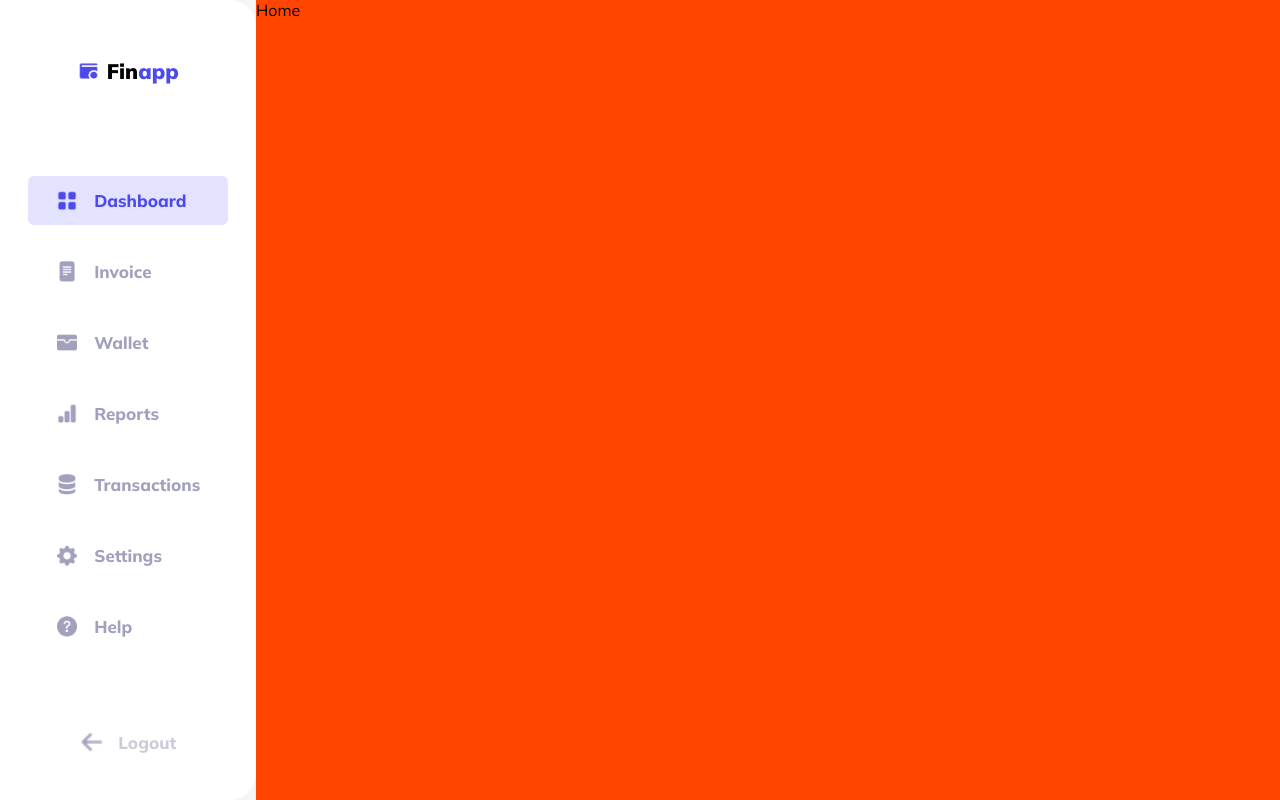
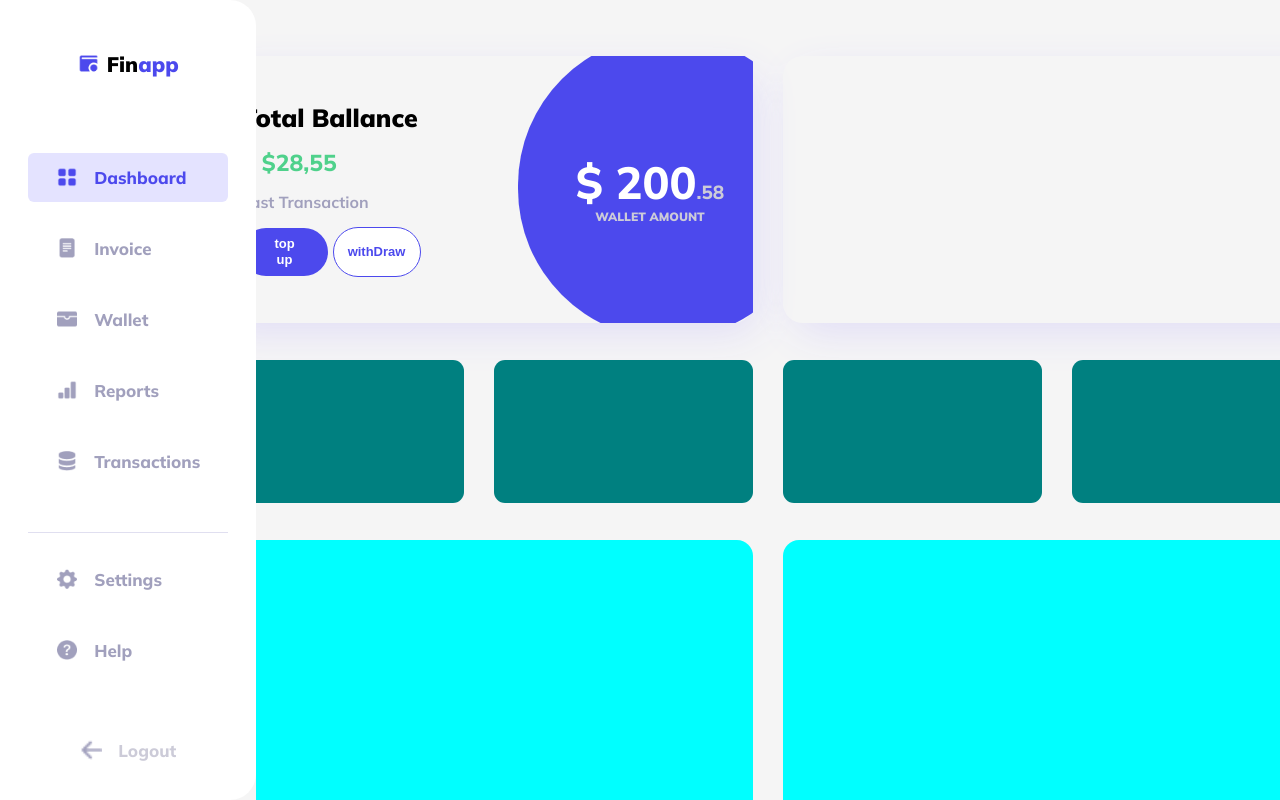
Before and after one commit to mohammadufo/dashboard-task, a React (Vite) app: page / in a window 1280 px wide. Built offline with nearby package versions, Linux system fonts and the light colour scheme.

Commit message:
add total component

```diff
--- a/package.json
+++ b/package.json
@@ -10,6 +10,7 @@
     "preview": "vite preview"
   },
   "dependencies": {
+    "@types/styled-components": "^5.1.26",
     "react": "^18.2.0",
     "react-dom": "^18.2.0",
     "styled-components": "^6.0.0-rc.3"
--- a/src/components/Sidebar.tsx
+++ b/src/components/Sidebar.tsx
@@ -26,7 +26,13 @@ const Top = styled.div`
   align-items: center;
   padding: 25px;
 `
-const Main = styled.div``
+const Main = styled.div`
+  display: flex;
+  flex-direction: column;
+  align-content: center;
+  justify-content: center;
+  gap: 46px;
+`
 const Footer = styled.div`
   display: flex;
   justify-content: center;
@@ -35,7 +41,13 @@ const Footer = styled.div`
   gap: 16px;
   font-weight: 800;
   font-size: 17px;
+  cursor: pointer;
   color: ${({ theme }) => theme.disabledText};
+  transition: all 0.3s ease;
+
+  &:hover {
+    transform: translateY(-5px);
+  }
 `
 const Logo = styled.div`
   display: flex;
@@ -75,7 +87,23 @@ const ListItem = styled.li`
     active === 'yes' ? theme.primary : theme.secondaryText};
   background-color: ${({ theme, active }) => active === 'yes' && theme.bgSoft};
   border-radius: 6px;
+  cursor: pointer;
+  transition: all 0.3s ease;
+
+  &:hover {
+    background-color: ${({ theme }) => theme.bgSoft};
+  }
 `
+
+const FooterList = styled.ul`
+  padding-top: 22px;
+  border-top: 1px solid #e0dff0;
+  list-style: none;
+  display: flex;
+  flex-direction: column;
+  gap: 22px;
+`
+
 const Span = styled.span``
 
 const Sidebar = () => {
@@ -111,6 +139,8 @@ const Sidebar = () => {
             <Image src={TransactionIcon} />
             <Span>Transactions</Span>
           </ListItem>
+        </List>
+        <FooterList>
           <ListItem>
             <Image src={SettingIcon} />
             <Span>Settings</Span>
@@ -119,7 +149,7 @@ const Sidebar = () => {
             <Image src={HelpIcon} />
             <Span>Help</Span>
           </ListItem>
-        </List>
+        </FooterList>
       </Main>
       <Footer>
         <Image src={BackIcon} />
--- a/src/layout/Layout.tsx
+++ b/src/layout/Layout.tsx
@@ -15,8 +15,8 @@ const Right = styled.div`
   justify-content: center;
 `
 const Left = styled.div`
-  background-color: orangered;
-  height: 100%;
+  height: 100vh;
+  overflow-y: scroll;
   flex: 4;
 `
 
--- a/src/pages/homepage/Home.tsx
+++ b/src/pages/homepage/Home.tsx
@@ -1,7 +1,76 @@
-import React from 'react'
+import { styled } from 'styled-components'
+import Total from './components/Total'
+
+const Container = styled.div`
+  display: flex;
+  flex-direction: column;
+  align-items: center;
+  padding: 56px 0px 36px;
+  gap: 37px;
+`
+
+const Top = styled.div`
+  display: flex;
+  align-items: center;
+  justify-content: center;
+  gap: 30px;
+`
+
+const Center = styled.div`
+  display: flex;
+  align-items: center;
+  gap: 30px;
+`
+
+const Bottom = styled.div`
+  display: flex;
+  align-items: center;
+  gap: 30px;
+`
+
+const TopChild = styled.div`
+  width: 547.46px;
+  height: 267.39px;
+  box-shadow: 8px 13px 44px -6px #dfdbf7;
+  border-radius: 20px;
+`
+
+const CenterChild = styled.div`
+  gap: 10px;
+  width: 258.75px;
+  height: 143.07px;
+  background-color: teal;
+  border-radius: 11px;
+`
+
+const BottomChild = styled.div`
+  width: 547.46px;
+  height: 447px;
+  background-color: aqua;
+  border-radius: 16px;
+`
 
 const Home = () => {
-  return <div>Home</div>
+  return (
+    <Container>
+      <Top>
+        <TopChild>
+          <Total />
+        </TopChild>
+        <TopChild></TopChild>
+      </Top>
+      <Center>
+        <CenterChild></CenterChild>
+        <CenterChild></CenterChild>
+        <CenterChild></CenterChild>
+        <CenterChild></CenterChild>
+      </Center>
+      <Bottom>
+        <BottomChild></BottomChild>
+        <BottomChild></BottomChild>
+      </Bottom>
+    </Container>
+  )
 }
 
 export default Home
--- /dev/null
+++ b/src/pages/homepage/components/Total.tsx
@@ -0,0 +1,141 @@
+import { styled } from 'styled-components'
+
+interface Props {
+  outlined?: string
+}
+
+const Container = styled.div`
+  display: flex;
+  overflow: hidden;
+  position: relative;
+`
+
+const Right = styled.div`
+  width: 100%;
+  height: 267.39px;
+  display: flex;
+  align-items: center;
+  justify-content: start;
+  margin-left: 36px;
+`
+
+const Wrapper = styled.div`
+  display: flex;
+  flex-direction: column;
+  align-items: baseline;
+  justify-content: center;
+  gap: 15px;
+`
+
+const Left = styled.div`
+  width: 300px;
+  height: 267.39px;
+  display: flex;
+  align-items: center;
+  justify-content: center;
+`
+
+const Circle = styled.div`
+  position: absolute;
+  width: 300px;
+  height: 304px;
+  right: -64.54px;
+  top: calc(50% - 304px / 2 - 2.7px);
+  background-color: ${({ theme }) => theme.primary};
+  border-radius: 155px;
+`
+
+const TextWrapper = styled.div`
+  z-index: 2;
+  text-align: center;
+  margin-right: 25px;
+`
+const Title = styled.h2`
+  font-weight: 800;
+  font-size: 45px;
+  color: #ffffff;
+  line-height: 54px;
+`
+
+const Span = styled.span`
+  font-weight: 800;
+  font-size: 19px;
+  line-height: 23px;
+  color: ${({ theme }) => theme.disabledText};
+`
+
+const Desc = styled.p`
+  font-weight: 900;
+  font-size: 12px;
+  color: ${({ theme }) => theme.disabledText};
+  text-transform: uppercase;
+`
+
+const RightTitle = styled.p`
+  font-weight: 900;
+  font-size: 25px;
+`
+const Price = styled.p`
+  font-weight: 800;
+  font-size: 23px;
+  color: ${({ theme }) => theme.successText};
+`
+const RightDesc = styled.p`
+  font-weight: 700;
+  font-size: 16px;
+  color: ${({ theme }) => theme.secondaryText};
+`
+const BtnGroup = styled.div`
+  display: flex;
+  align-items: center;
+  gap: 5px;
+`
+const Button = styled.button<Props>`
+  display: flex;
+  justify-content: center;
+  align-items: center;
+  width: 36.4px;
+  height: 19.83px;
+  padding: 14.1714px 24.8px;
+  font-weight: 900;
+  font-size: 13px;
+  line-height: 16px;
+  border: none;
+  cursor: pointer;
+  color: ${({ theme, outlined }) =>
+    outlined === 'yes' ? theme.primary : '#fff'};
+  background-color: ${({ theme, outlined }) =>
+    outlined === 'yes' ? '#fff' : theme.primary};
+  border: 1px solid
+    ${({ theme, outlined }) => (outlined === 'yes' ? theme.primary : 'none')};
+  border-radius: 46.0571px;
+`
+
+const Total = () => {
+  return (
+    <Container>
+      <Right>
+        <Wrapper>
+          <RightTitle>Total Ballance</RightTitle>
+          <Price>+ $28,55</Price>
+          <RightDesc>Last Transaction</RightDesc>
+          <BtnGroup>
+            <Button>top up</Button>
+            <Button outlined="yes">withDraw</Button>
+          </BtnGroup>
+        </Wrapper>
+      </Right>
+      <Left>
+        <Circle></Circle>
+        <TextWrapper>
+          <Title>
+            $ 200<Span>.58</Span>
+          </Title>
+          <Desc>Wallet amount</Desc>
+        </TextWrapper>
+      </Left>
+    </Container>
+  )
+}
+
+export default Total
--- a/src/utils/theme.ts
+++ b/src/utils/theme.ts
@@ -5,4 +5,5 @@ export const lightThem = {
   mainText: '#000000',
   secondaryText: '#A1A0BD',
   disabledText: '#CCCBD8',
+  successText: '#4FD18B',
 }
```
Also changed, not shown: 1 other file (tests, documents, lock files or other folders).
